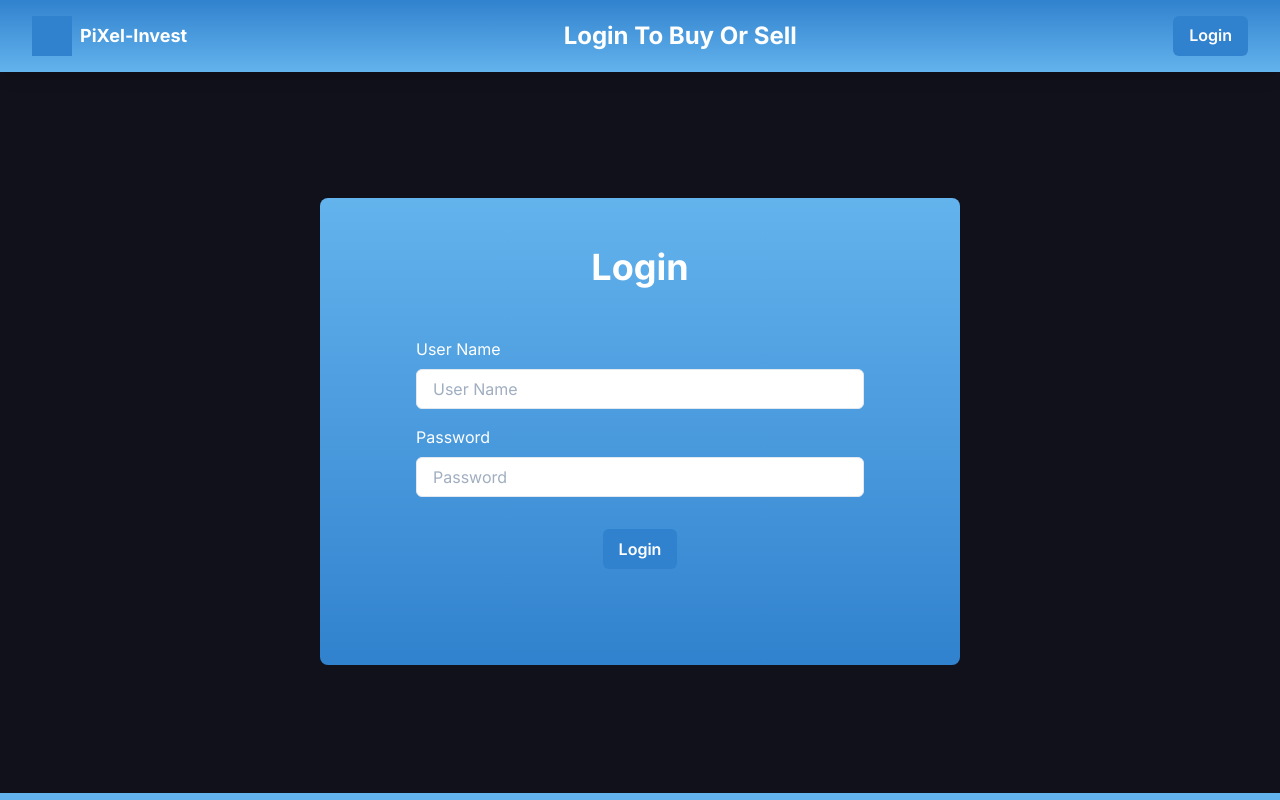
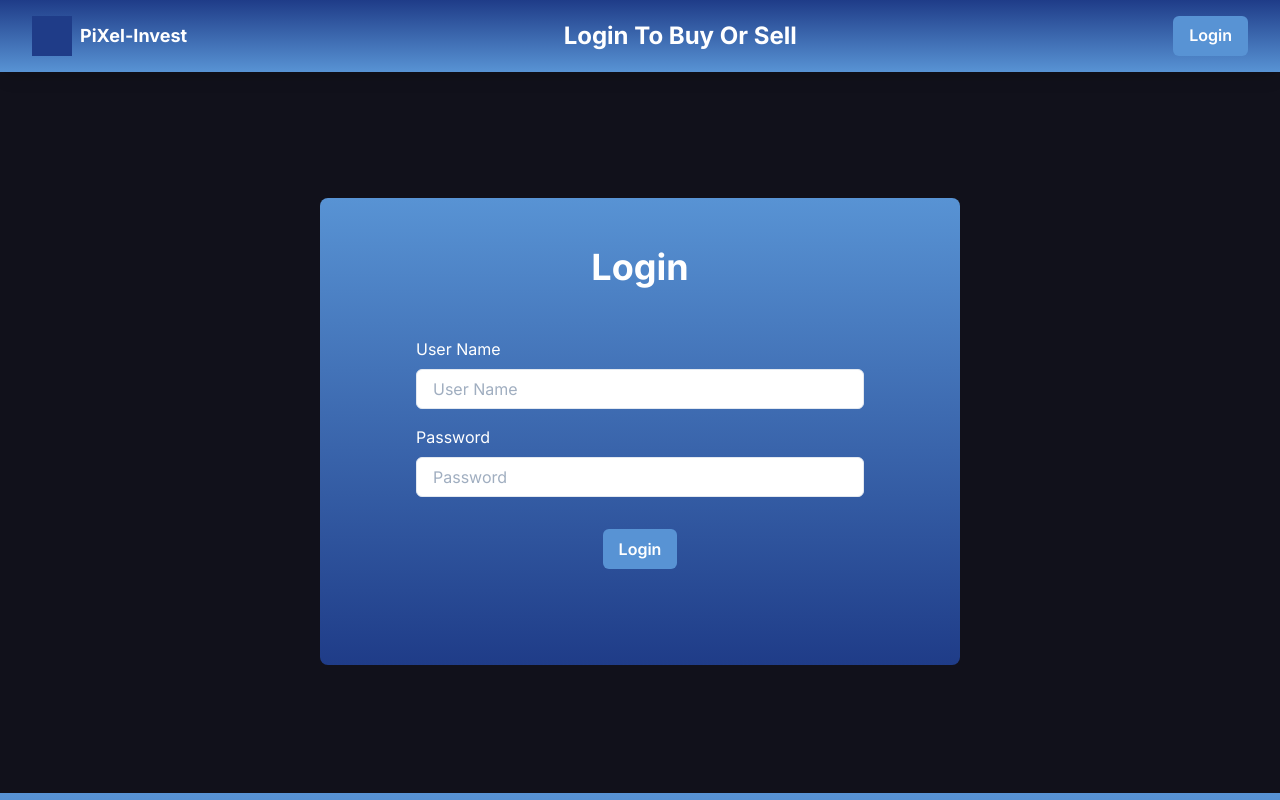
Before and after one commit to M-Afzaal-Afzal/pixel-invest, a Next.js app: page /login in a window 1280 px wide. Shown: the top 800 px of the page. Built offline with nearby package versions, Linux system fonts and the light colour scheme; no server answers.

Commit message:
UI Updated

```diff
--- a/src/components/Form/CformInputCard.tsx
+++ b/src/components/Form/CformInputCard.tsx
@@ -240,7 +240,7 @@ const CFromInputCard: React.FC<CFormInputCardProps> = ({options, type}) => {
                     </BodyText>
                 </Box>
                 <Box align={'center'}>
-                    <Button mt={8} colorScheme="blue" type="submit">
+                    <Button mt={8} colorScheme="button" type="submit">
                         {buttonText}
                     </Button>
                 </Box>
--- a/src/components/OrderOrOffer/OrderOrOfferPage.tsx
+++ b/src/components/OrderOrOffer/OrderOrOfferPage.tsx
@@ -46,7 +46,7 @@ const OrderOrOfferPage: React.FC<orderOfferProps> = ({type,data}) => {
     // }
 
     return (
-        <Box w={'100%'}>
+        <Box w={'100%'} bg={'brand.background'}>
 
             <Box mx={['2', '4', '8']} py={['4rem', '6rem', '8rem']} align={'center'}>
 
--- a/src/pages/dashboard.tsx
+++ b/src/pages/dashboard.tsx
@@ -24,16 +24,16 @@ const Dashboard: React.FC = () => {
 
 
     return (
-        <Box>
+        <Box bg={'brand.background'} py={20}>
             {/*component for chart*/}
-            <Box my={20} align={'center'}>
+            <Box  align={'center'}>
                 <Box p={6} align={'center'} maxW={'50rem'} h={'30rem'}>
                     <Chart/>
                 </Box>
             </Box>
 
             <Container maxW={'container.xl'}>
-                <Stack spacing={8} mb={16}  alignItems={['center',null,'stretch']}
+                <Stack spacing={8}  alignItems={['center',null,'stretch']}
                        justify={'space-around'}
                        direction={['column', null, 'row', 'row']}>
 
--- a/src/pages/login.tsx
+++ b/src/pages/login.tsx
@@ -94,7 +94,7 @@ const Login: React.FC = () => {
                             </CFormErrorMessage>
                         </FormControl>
 
-                        <Button isLoading={isLoading} mt={8} colorScheme="blue" type="submit">
+                        <Button isLoading={isLoading} mt={8} colorScheme="button" type="submit">
                             Login
                         </Button>
                     </form>
--- a/src/pages/sell.tsx
+++ b/src/pages/sell.tsx
@@ -7,8 +7,8 @@ import {selectOpenOffers} from "../store/openOffers/openOffersSlice";
 
 const Sell = () => {
 
+    const router = useRouter();
     const isLoggedIn = useAppSelector(selectCurrentUser);
-    const router = useRouter();
 
     const openOffers = useAppSelector(selectOpenOffers)
 
--- a/src/theme/theme.tsx
+++ b/src/theme/theme.tsx
@@ -28,20 +28,24 @@ breakpoints = createBreakpoints({
 
 const colors = {
     brand: {
-        primary: '#63b3ed',
-        secondary: '#3182ce',
-        black: '#11111B',
+        primary: '#5893d4',
+        secondary: '#1f3c88',
+        tertiary: '#070d59',
+        background: '#d6e4f0',
+        black: '#11111B'
     },
     button: {
-        100: '#BEE3F8',
-        200: '#90CDF4',
-        300: '#63B3ED',
-        400: '#4299E1',
-        500: '#3182CE',
-        600: '#2B6CB0',
-        700: '#2C5282',
-        800: '#2A4365',
-        900: '#1A365D',
+        // 50: '#9cbfe5',
+        // 100: '#8eb6e2',
+        // 200: '#81adde',
+        // 300: '#73a4db',
+        // 400: '#669cd7',
+
+        500: '#5893d4',
+        600: '#4a8ad1',
+        700: '#3d82cd',
+        // 800: '#3379c6',
+        // 900: '#3071b9',
     }
 }
 
```
